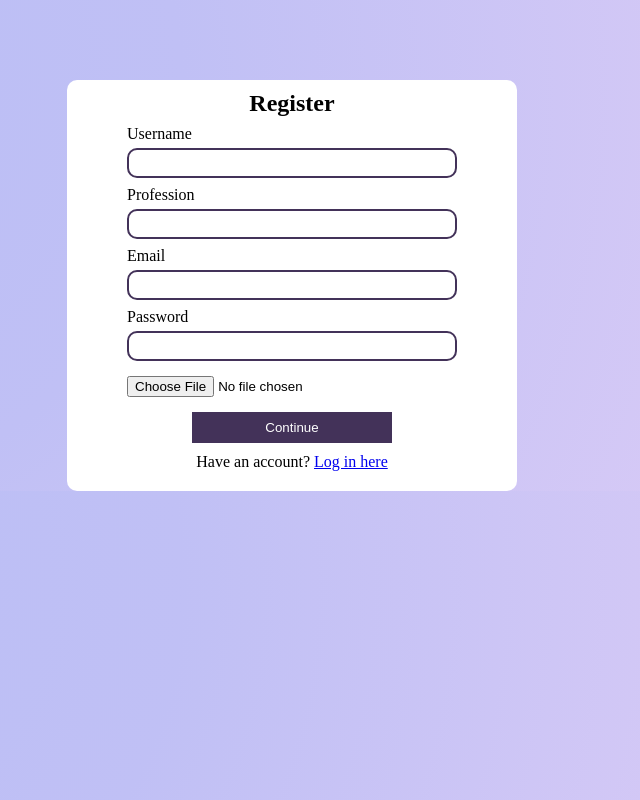
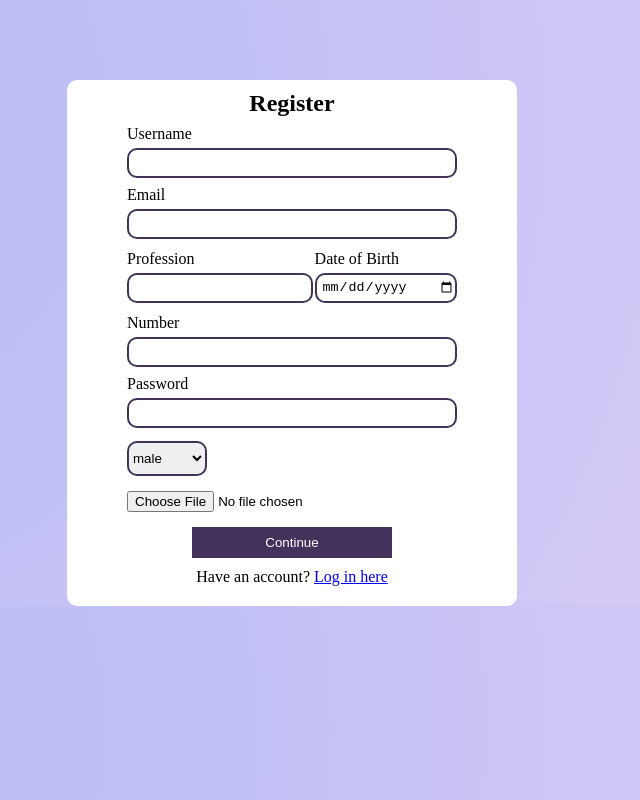
Before and after one commit to Stephh10/React-Chat-App, a React (Vite) app: page /register in a window 1280 px wide. Shown: the whole page, without its empty margins (348-988 px from the left). Built offline with nearby package versions, Linux system fonts and the light colour scheme; no server answers.

Commit message:
Updated chat UI to display images inline with messages

```diff
--- a/package.json
+++ b/package.json
@@ -11,6 +11,7 @@
   },
   "dependencies": {
     "dotenv": "^16.4.5",
+    "emoji-picker-react": "^4.11.1",
     "firebase": "^10.13.0",
     "phosphor-react": "^1.4.1",
     "react": "^18.3.1",
--- a/src/components/Chat/ChatArea.jsx
+++ b/src/components/Chat/ChatArea.jsx
@@ -12,7 +12,7 @@ export default function ChatArea() {
   useEffect(() => {
     function getChatData() {
       const unsub = onSnapshot(doc(db, "chats", chatDetails.chatId), (doc) => {
-        setAllMessages(doc.data().messages);
+        setAllMessages(doc.data()?.messages);
       });
       return () => unsub();
     }
--- a/src/components/Chat/Nav.jsx
+++ b/src/components/Chat/Nav.jsx
@@ -9,7 +9,7 @@ export default function Nav() {
   const { chatDetails } = useContext(ChatContext);
   const { handleInfoComponent, currentUser } = useContext(UserContext);
 
-  console.log(chatDetails?.user?.img);
+  console.log(chatDetails?.user);
 
   return (
     <div className="nav">
@@ -17,7 +17,7 @@ export default function Nav() {
         <img
           src={
             chatDetails.chatId !== null
-              ? chatDetails.user.img
+              ? chatDetails.user.userImg
               : currentUser?.userImg
           }
           alt="userImg"
--- a/src/components/Info/Info.jsx
+++ b/src/components/Info/Info.jsx
@@ -1,4 +1,4 @@
-import React from "react";
+import React, { useContext } from "react";
 import "./Info.css";
 import NavInfo from "./NavInfo";
 import UserInfoCard from "./UserInfoCard";
@@ -8,29 +8,36 @@ import {
   CalendarBlank,
   GenderIntersex,
 } from "phosphor-react";
+import { UserContext } from "../../store/UserContext";
+import { ChatContext } from "../../store/ChatContext";
 
 export default function Info() {
+  const { currentUser } = useContext(UserContext);
+  const { chatDetails } = useContext(ChatContext);
+
+  const activeUser = chatDetails.user ? chatDetails.user : currentUser;
+
   return (
     <div className="info">
       <NavInfo />
       <UserInfoCard
         name="Mobile"
-        content={123123213}
+        content={activeUser.number}
         icon={<DeviceMobile size={30} />}
       />
       <UserInfoCard
         name="Email"
-        content={"stepg@gmail.com"}
+        content={activeUser.email}
         icon={<Envelope size={30} />}
       />
       <UserInfoCard
         name="Date of Birth"
-        content={"11/02/2000"}
+        content={activeUser.dateofbirth}
         icon={<CalendarBlank size={30} />}
       />
       <UserInfoCard
         name="Gender"
-        content={"Male"}
+        content={activeUser.gender}
         icon={<GenderIntersex size={30} />}
       />
     </div>
--- a/src/components/Info/NavInfo.jsx
+++ b/src/components/Info/NavInfo.jsx
@@ -13,7 +13,10 @@ export default function NavInfo() {
       <button onClick={() => handleInfoComponent(false)} className="infoClose">
         <XCircle size={30} />
       </button>
-      <img src={chatDetails?.user?.img || currentUser?.userImg} alt="infoImg" />
+      <img
+        src={chatDetails?.user?.userImg || currentUser?.userImg}
+        alt="infoImg"
+      />
       <div className="navDetails">
         <h3>{chatDetails?.user?.username || currentUser?.username}</h3>
         <p>UX/UI Designer</p>
--- a/src/components/Sidebar/Sidebar.css
+++ b/src/components/Sidebar/Sidebar.css
@@ -54,7 +54,7 @@
   gap: 0.5rem;
   height: 50px;
   padding: 0 5px;
-  border: 1px solid white;
+
   overflow: hidden;
 }
 
--- a/src/components/Sidebar/Sidebar.jsx
+++ b/src/components/Sidebar/Sidebar.jsx
@@ -69,7 +69,12 @@ export default function Sidebar() {
       [combinedId + ".userInfo"]: {
         username: selectedUser.username,
         id: selectedUser.id,
-        img: selectedUser.userImg,
+        userImg: selectedUser.userImg,
+        email: selectedUser.email,
+        profession: selectedUser.profession,
+        dateofbirth: selectedUser.dateofbirth,
+        number: selectedUser.number,
+        gender: selectedUser.gender,
         date: serverTimestamp(),
       },
     });
@@ -82,8 +87,6 @@ export default function Sidebar() {
       },
     });
   }
-
-  console.log(Object.entries(userChats));
 
   return (
     <div className="sidebar">
--- a/src/components/Sidebar/SidebarUser.jsx
+++ b/src/components/Sidebar/SidebarUser.jsx
@@ -15,12 +15,11 @@ export default function SidebarUser({
   const handleClick = () => {
     if (foundUser) {
       handleAddUser(user);
+      selectChat(currentUser, user);
     }
 
     selectChat(currentUser, user);
   };
-
-  console.log(user);
 
   const myMessageSidebar = messageDetails?.id == currentUser.id;
 
@@ -36,7 +35,7 @@ export default function SidebarUser({
       onClick={handleClick}
       className={foundUser ? "sidebarUser foundUser" : "sidebarUser"}
     >
-      <img src={foundUser ? user.userImg : user.img} alt="sdd" />
+      <img src={foundUser ? user.userImg : user.userImg} alt="sdd" />
       <div className="sidebarUserInfo">
         <h4>{user.username}</h4>
         {!foundUser && msgArea}
--- a/src/pages/Auth/Auth.css
+++ b/src/pages/Auth/Auth.css
@@ -58,3 +58,19 @@
   margin: 5px 0;
   text-align: center;
 }
+
+.controlRow {
+  width: 100%;
+  display: flex;
+  align-items: center;
+  justify-content: center;
+  gap: 0.1rem;
+}
+
+.selectControl {
+  width: 80px;
+  height: 35px;
+  margin: 10px 0 0px 0;
+  border-radius: 10px;
+  border: 2px solid #433259;
+}
--- a/src/pages/Auth/Register.jsx
+++ b/src/pages/Auth/Register.jsx
@@ -19,9 +19,19 @@ export default function Register() {
     e.preventDefault();
     setLoading(true);
     const formData = new FormData(e.target);
-    const { username, email, password, file } = Object.fromEntries(formData);
+    const {
+      username,
+      email,
+      password,
+      file,
+      gender,
+      dateofbirth,
+      profession,
+      number,
+    } = Object.fromEntries(formData);
 
-    console.log(file);
+    const [year, month, day] = dateofbirth.split("-");
+    const formatedDate = `${day}-${month}-${year}`;
 
     const createUser = await createUserWithEmailAndPassword(
       auth,
@@ -45,6 +55,10 @@ export default function Register() {
             username,
             email,
             password,
+            profession,
+            number,
+            gender,
+            dateofbirth: formatedDate,
             id: createUser.user.uid,
             userImg: downloadURL,
           });
@@ -72,16 +86,34 @@ export default function Register() {
           <input type="text" name="username" id="username" />
         </div>
         <div className="control">
-          <label htmlFor="Username">Profession</label>
-          <input type="text" name="profession" id="profession" />
-        </div>
-        <div className="control">
           <label htmlFor="email">Email</label>
           <input type="email" name="email" id="email" />
         </div>
+        <div className="controlRow">
+          <div className="control row">
+            <label htmlFor="Username">Profession</label>
+            <input type="text" name="profession" id="profession" />
+          </div>
+          <div className="control">
+            <label htmlFor="Username">Date of Birth</label>
+            <input type="date" name="dateofbirth" id="dateofbirth" />
+          </div>
+        </div>
+
+        <div className="control">
+          <label htmlFor="Username">Number</label>
+          <input type="number" name="number" id="number" />
+        </div>
+
         <div className="control">
           <label htmlFor="password">Password</label>
           <input type="password" name="password" id="password" />
+        </div>
+        <div>
+          <select name="gender" className="selectControl">
+            <option value="male">male</option>
+            <option value="female">female</option>
+          </select>
         </div>
         <div className="fileControl">
           <label htmlFor="Select Image"></label>
```
Also changed, not shown: 1 other file (tests, documents, lock files or other folders).
